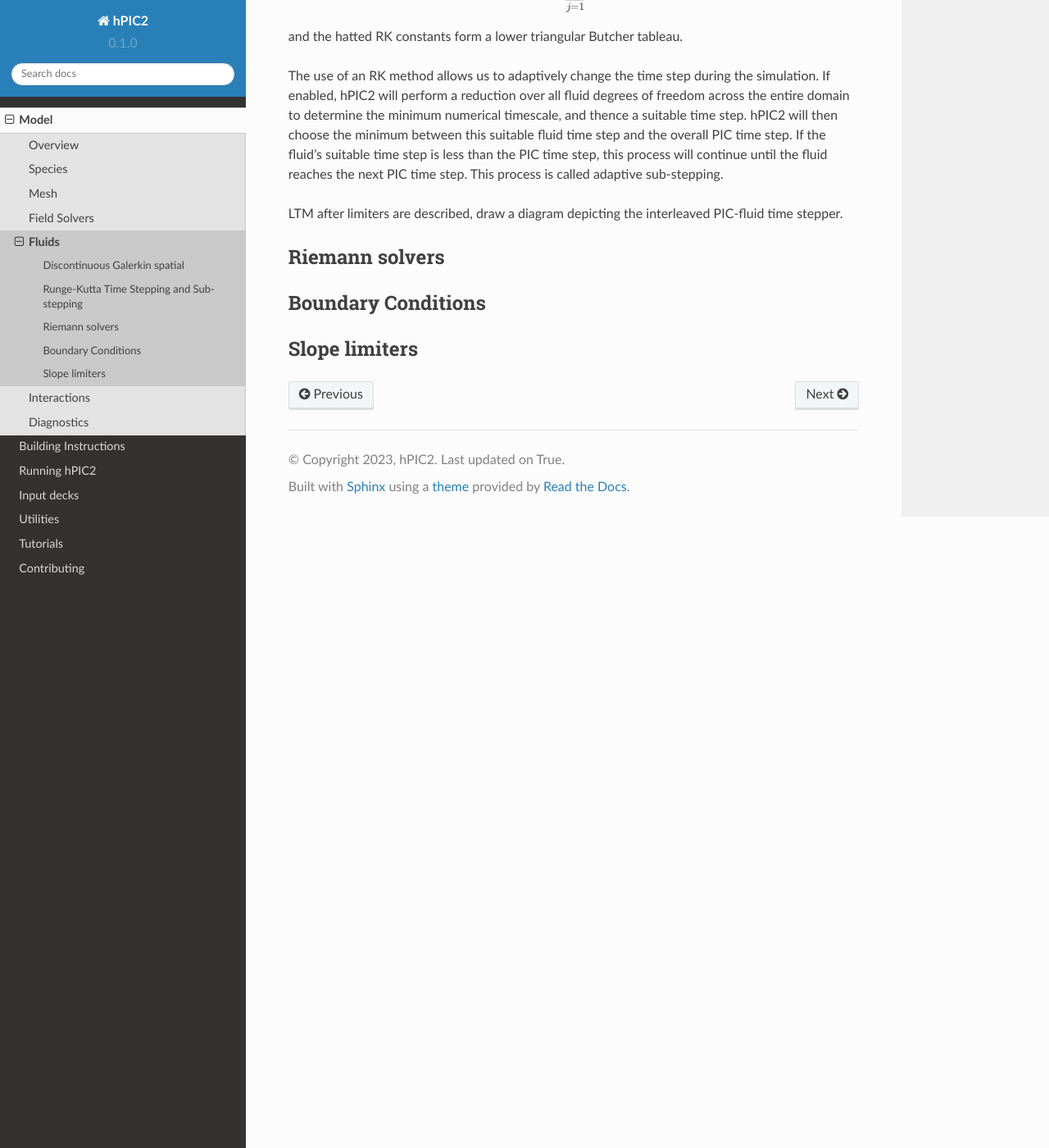
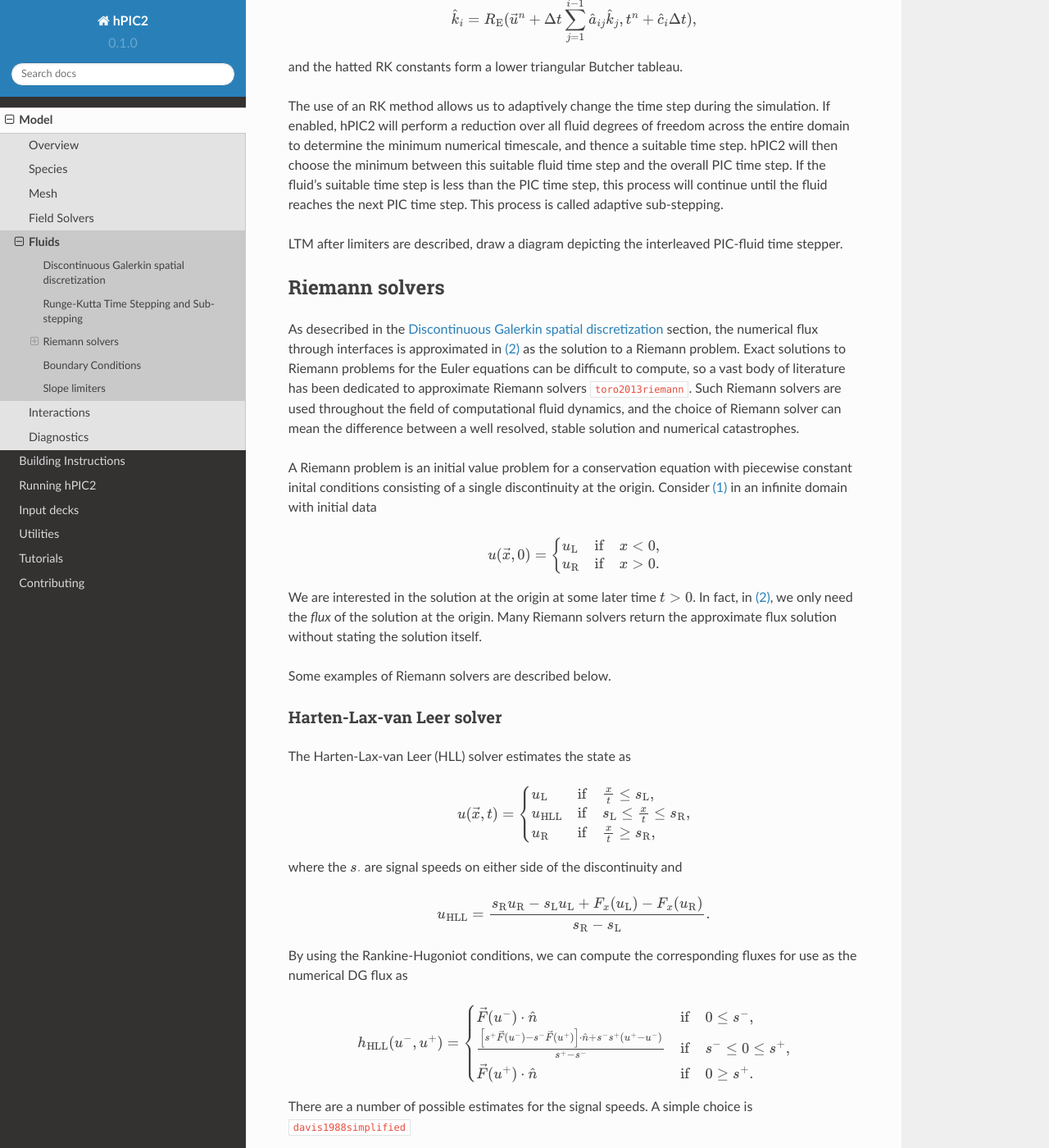
Before and after one commit to lcpp-org/hpic2doc, a Sphinx documentation site: the page built from docs/source/fluids.rst, in a window 1280 px wide and 1400 px high, scrolled down 5279 px. Shown: the whole window at 82% size. Built offline with Sphinx 7.4.7 and the Read the Docs theme 2.0.0, drawn with Linux system fonts in a browser that asks for light colours; cross-references to code outside the pages are shown as plain code; some of the changed text lies outside the part shown.

Commit message:
Add HLL solver

```diff
--- a/docs/source/fluids.rst
+++ b/docs/source/fluids.rst
@@ -8,8 +8,8 @@ in which the system is first partially discretized in space,
 and the resulting system of ordinary differential equations
 is then discretized in time.
 
-Discontinuous Galerkin spatial
-------------------------------
+Discontinuous Galerkin spatial discretization
+----------------------------------------------
 
 Discontinuous Galerkin (DG) methods can be thought of as finite element
 methods that incorporate aspects of the finite volume method.
@@ -72,6 +72,7 @@ arising from the solution to the Riemann problem on that face,
 so that
 
 .. math::
+    :label: fluids:numerical_flux
 
     \int_{\partial T} \vec{F} \cdot \hat{n} \psi \, \mathrm{d} A \approx
     \int_{\partial T} h(u^-, u^+) \psi \, \mathrm{d} A,
@@ -356,6 +357,86 @@ interleaved PIC-fluid time stepper.
 Riemann solvers
 ---------------
 
+As desecribed in the `Discontinuous Galerkin spatial discretization`_ section,
+the numerical flux through interfaces is approximated in
+:eq:`fluids:numerical_flux`
+as the solution to a Riemann problem.
+Exact solutions to Riemann problems for the Euler equations can be difficult
+to compute,
+so a vast body of literature has been dedicated to approximate Riemann solvers
+:cite:`toro2013riemann`.
+Such Riemann solvers are used throughout the field of computational
+fluid dynamics,
+and the choice of Riemann solver can mean the difference between a
+well resolved, stable solution and numerical catastrophes.
+
+A Riemann problem is an initial value problem for a conservation equation
+with piecewise constant inital conditions consisting of a
+single discontinuity at the origin.
+Consider :eq:`fluids:conservation` in an infinite domain with
+initial data
+
+.. math::
+
+    u(\vec{x}, 0) =
+    \begin{cases}
+        u_{\text{L}} & \text{if} & x < 0, \\
+        u_{\text{R}} & \text{if} & x > 0.
+    \end{cases}
+
+We are interested in the solution at the origin at some later time :math:`t>0`.
+In fact, in :eq:`fluids:numerical_flux`,
+we only need the *flux* of the solution at the origin.
+Many Riemann solvers return the approximate flux solution without
+stating the solution itself.
+
+Some examples of Riemann solvers are described below.
+
+Harten-Lax-van Leer solver
+~~~~~~~~~~~~~~~~~~~~~~~~~~
+
+The Harten-Lax-van Leer (HLL) solver estimates the state as
+
+.. math::
+
+    u(\vec{x}, t) =
+    \begin{cases}
+        u_{\text{L}} & \text{if} & \frac{x}{t} \leq s_{\text{L}}, \\
+        u_{\text{HLL}} & \text{if} & s_{\text{L}} \leq \frac{x}{t} \leq s_{\text{R}}, \\
+        u_{\text{R}} & \text{if} & \frac{x}{t} \geq s_{\text{R}},
+    \end{cases}
+
+where the :math:`s_{\cdot}` are signal speeds on either side of the
+discontinuity and
+
+.. math::
+
+    u_{\text{HLL}} = \frac{s_{\text{R}} u_{\text{R}} - s_{\text{L}} u_{\text{L}} + F_x(u_\text{L}) - F_x(u_\text{R})}{s_{\text{R}} - s_{\text{L}}}.
+
+By using the Rankine-Hugoniot conditions, we can compute the
+corresponding fluxes for use as the numerical DG flux as
+
+.. math::
+
+    h_{\text{HLL}} (u^-, u^+) =
+    \begin{cases}
+        \vec{F}(u^-) \cdot \hat{n} & \text{if} & 0 \leq s^-, \\
+        \frac{\left[ s^+ \vec{F}(u^-) - s^- \vec{F}(u^+) \right] \cdot \hat{n} + s^- s^+ (u^+ - u^-)}{s^+ - s^-} & \text{if} & s^- \leq 0 \leq s^+, \\
+        \vec{F}(u^+) \cdot \hat{n} & \text{if} & 0 \geq s^+.
+    \end{cases}
+
+There are a number of possible estimates for the signal speeds.
+A simple choice is :cite:`davis1988simplified`
+
+.. math::
+
+    s^- = \vec{u}^- \cdot \hat{n} - c^-,
+
+    s^+ = \vec{u}^+ \cdot \hat{n} + c^+,
+
+where :math:`\vec{u}^{\cdot}` and :math:`c^{\cdot}`
+are the advection velocity and sound speed, respectively.
+
 Boundary Conditions
 -------------------
 
--- a/docs/source/refs.bib
+++ b/docs/source/refs.bib
@@ -46,3 +46,21 @@
   year={1984},
   publisher={Springer}
 }
+
+@book{toro2013riemann,
+  title={Riemann solvers and numerical methods for fluid dynamics: a practical introduction},
+  author={Toro, Eleuterio F},
+  year={2013},
+  publisher={Springer Science \& Business Media}
+}
+
+@article{davis1988simplified,
+  title={Simplified second-order Godunov-type methods},
+  author={Davis, SF},
+  journal={SIAM Journal on Scientific and Statistical Computing},
+  volume={9},
+  number={3},
+  pages={445--473},
+  year={1988},
+  publisher={SIAM}
+}
```
